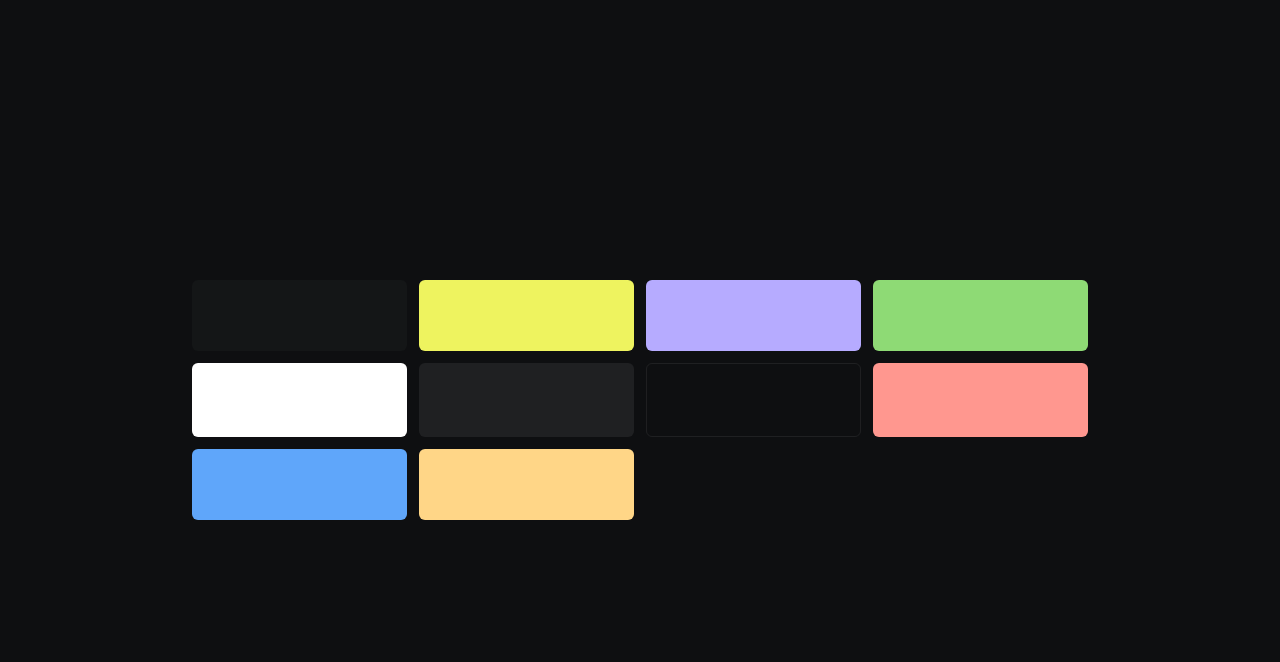
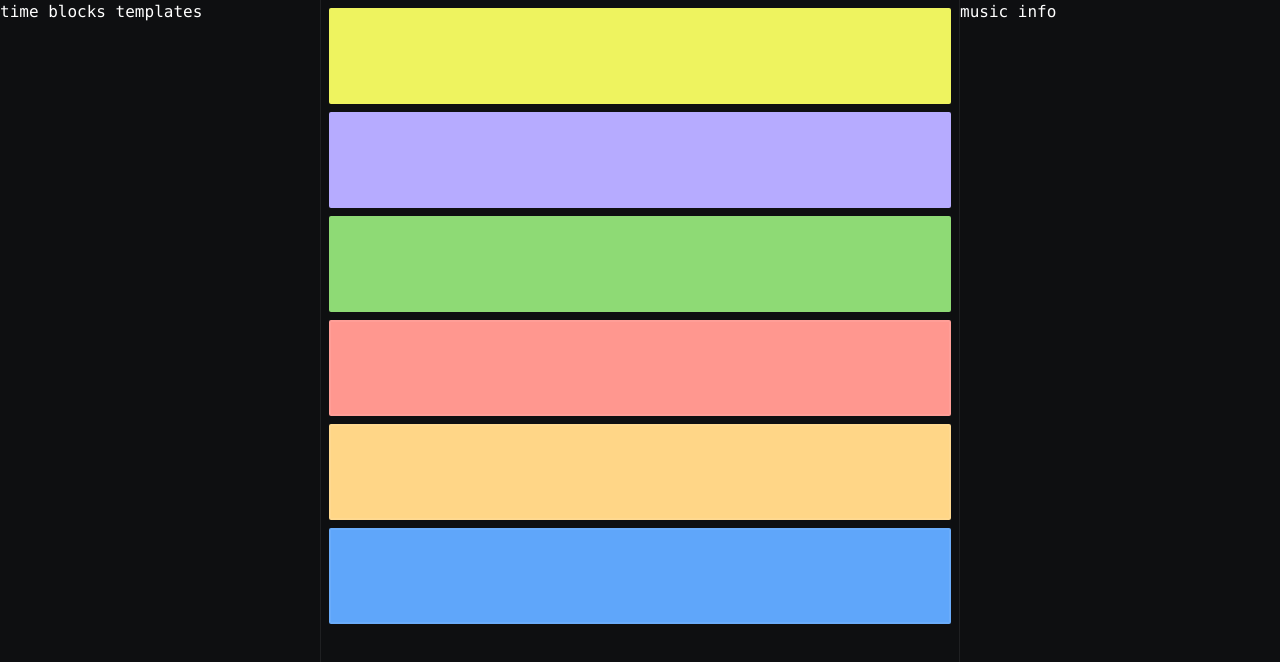
Before and after one commit to huilensolis/kairos, a Next.js app: page / in a window 1280 px wide. Shown: the top 662 px of the page. Built offline with nearby package versions, Linux system fonts and the light colour scheme.

Commit message:
feature: create basic layout

```diff
--- a/src/app/layout.tsx
+++ b/src/app/layout.tsx
@@ -25,7 +25,7 @@ export default function RootLayout({
     return (
         <html lang="en">
             <body
-                className={`${geistSans.variable} ${geistMono.variable} antialiased font-mono bg-ext_background text-ext_foreground h-screen w-full`}
+                className={`${geistSans.variable} ${geistMono.variable} antialiased font-mono bg-ext_background text-ext_foreground h-screen overflow-y-scroll overflow-x-hidden w-full`}
             >
                 {children}
             </body>
--- a/src/app/page.tsx
+++ b/src/app/page.tsx
@@ -2,20 +2,19 @@
 
 export default function Home() {
     return (
-        <div className="flex items-center justify-center h-full w-full">
-
-        <ul className="grid grid-cols-4 w-full max-w-4xl h-60 gap-3">
-            <li className="bg-ext_light_background rounded-md"></li>
-            <li className="bg-ext_yellow rounded-md"></li>
-            <li className="bg-ext_indigo rounded-md"></li>
-            <li className="bg-ext_green rounded-md"></li>
-            <li className="bg-ext_foreground rounded-md"></li>
-            <li className="bg-ext_light_foreground rounded-md"></li>
-            <li className="border border-ext_light_foreground rounded-md"></li>
-            <li className="bg-ext_red rounded-md"></li>
-            <li className="bg-ext_blue rounded-md"></li>
-            <li className="bg-ext_orange rounded-md"></li>
-        </ul>
+        <div className="w-full h-full grid grid-cols-4">
+            <aside className="col-span-1"> time blocks templates</aside>
+            <main className="col-span-2 border-x border-ext_light_foreground flex justify-center">
+                <ul className="flex flex-col gap-2 w-full px-2 py-2 max-w-2xl">
+                    <li className="bg-ext_yellow rounded-sm h-24 w-full"></li>
+                    <li className="bg-ext_indigo rounded-sm h-24 w-full"></li>
+                    <li className="bg-ext_green rounded-sm h-24 w-full"></li>
+                    <li className="bg-ext_red rounded-sm h-24 w-full border-2 border-ext_light_foreground"></li>
+                    <li className="bg-ext_orange rounded-sm h-24 w-full border-2 border-ext_light_foreground"></li>
+                    <li className="bg-ext_blue rounded-sm h-24 w-full border-2 border-ext_light_foreground"></li>
+                </ul>
+            </main>
+            <aside className="col-span-1"> music info</aside>
         </div>
     );
 }
```
